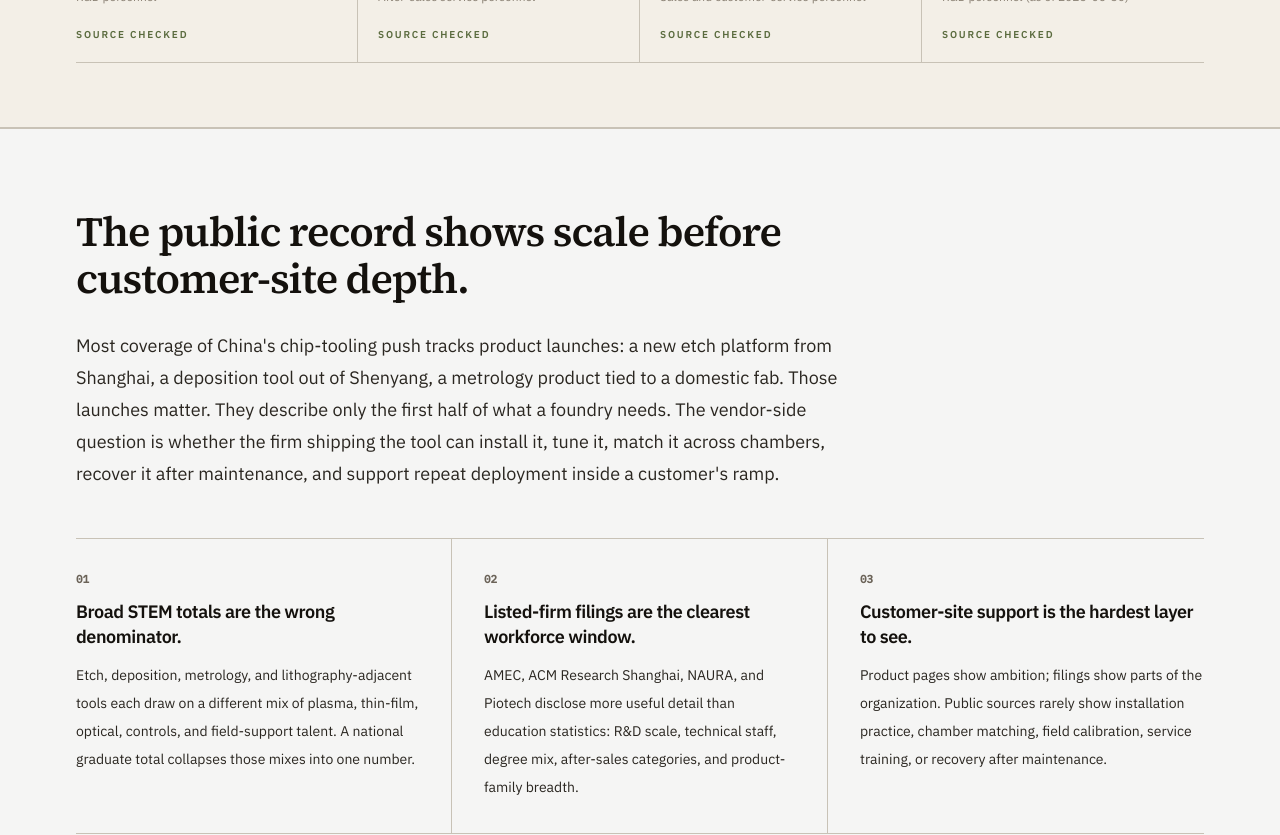
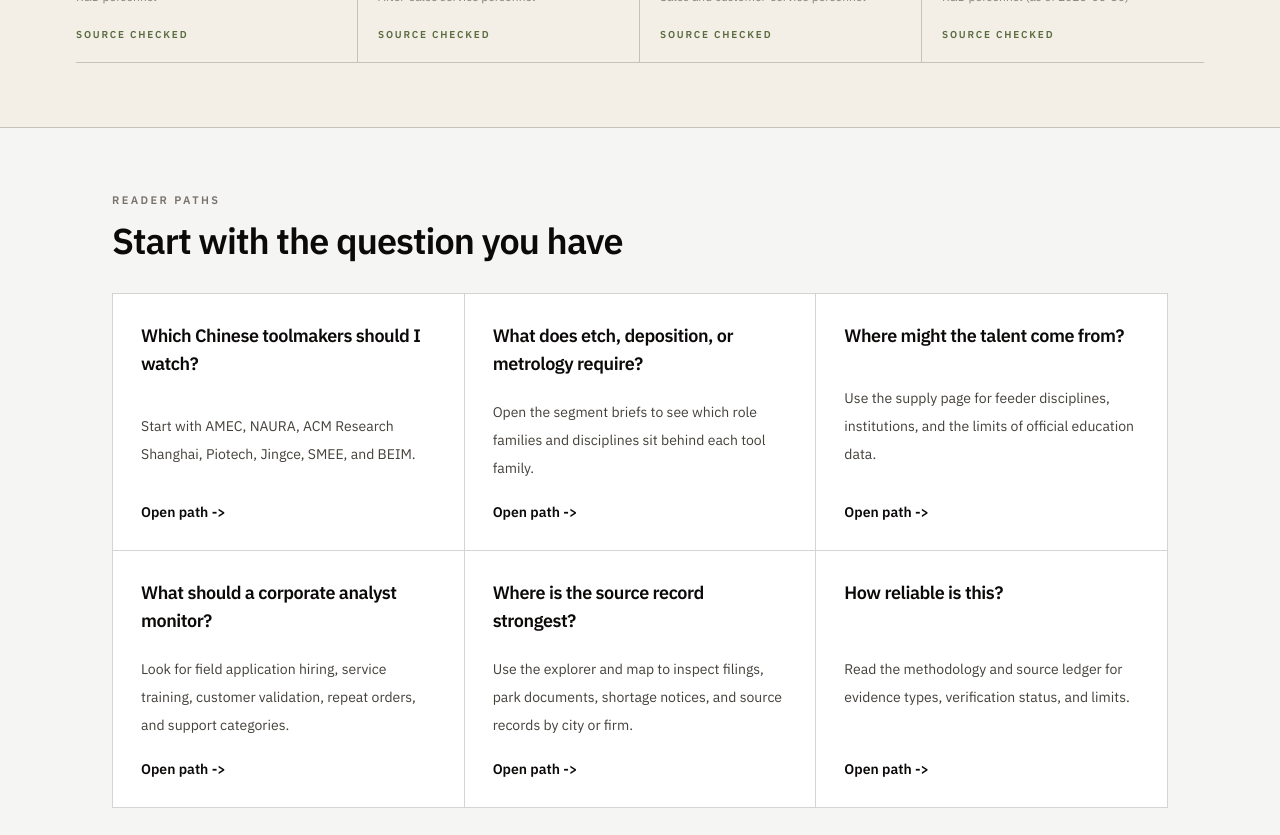
Before and after one commit to yippy141/china-semiconductor-tooling-talent-atlas, a Next.js app: page / in a window 1280 px wide. Shown: the part 720-1555 px from the top of the page. Built offline with nearby package versions, Linux system fonts and the light colour scheme.

Commit message:
Add answer paths

```diff
--- a/app/page.tsx
+++ b/app/page.tsx
@@ -6,6 +6,7 @@ import { DisciplineSegmentMatrix } from "@/components/atlas/discipline-segment-m
 import { FirmWorkforceChart } from "@/components/atlas/firm-workforce-chart";
 import { GlobalTalentContext } from "@/components/atlas/global-talent-context";
 import { LabToFabChain } from "@/components/atlas/lab-to-fab-chain";
+import { ReaderPaths } from "@/components/atlas/reader-paths";
 import { TheArgument } from "@/components/atlas/the-argument";
 import { ToolmakerFootprintGrid } from "@/components/atlas/toolmaker-footprint-grid";
 
@@ -110,6 +111,8 @@ export default function HomePage() {
         </div>
       </section>
 
+      <ReaderPaths />
+
       <TheArgument />
 
       <section className="mx-auto w-full max-w-6xl px-6 py-12 sm:px-10 sm:py-16 lg:px-12">
--- /dev/null
+++ b/components/atlas/reader-paths.tsx
@@ -0,0 +1,37 @@
+import Link from "next/link";
+import { readerPaths } from "@/data/editorial/reader-paths";
+
+export function ReaderPaths() {
+  return (
+    <section className="mx-auto w-full max-w-6xl px-6 py-12 sm:px-10 sm:py-16 lg:px-12">
+      <header className="max-w-3xl">
+        <p className="text-[11px] font-semibold uppercase tracking-[0.22em] text-stone-500">
+          Reader paths
+        </p>
+        <h2 className="mt-3 text-3xl font-semibold tracking-tight sm:text-4xl">
+          Start with the question you have
+        </h2>
+      </header>
+
+      <div className="mt-8 grid grid-cols-1 gap-px border border-stone-300 bg-stone-300 sm:grid-cols-2 lg:grid-cols-3">
+        {readerPaths.map((path) => (
+          <Link
+            key={path.question}
+            href={path.href}
+            className="group flex min-h-48 flex-col justify-between bg-white p-6 transition-colors hover:bg-stone-50 sm:p-7"
+          >
+            <span className="text-lg font-semibold tracking-tight text-stone-950">
+              {path.question}
+            </span>
+            <span className="mt-5 text-sm leading-7 text-stone-700">
+              {path.answer}
+            </span>
+            <span className="mt-5 text-sm font-semibold text-stone-950 underline-offset-4 group-hover:underline">
+              Open path -&gt;
+            </span>
+          </Link>
+        ))}
+      </div>
+    </section>
+  );
+}
--- /dev/null
+++ b/data/editorial/reader-paths.ts
@@ -0,0 +1,44 @@
+export type ReaderPath = {
+  question: string;
+  href: string;
+  answer: string;
+};
+
+export const readerPaths: ReaderPath[] = [
+  {
+    question: "Which Chinese toolmakers should I watch?",
+    href: "/firms",
+    answer:
+      "Start with AMEC, NAURA, ACM Research Shanghai, Piotech, Jingce, SMEE, and BEIM.",
+  },
+  {
+    question: "What does etch, deposition, or metrology require?",
+    href: "/segments/deposition",
+    answer:
+      "Open the segment briefs to see which role families and disciplines sit behind each tool family.",
+  },
+  {
+    question: "Where might the talent come from?",
+    href: "/supply",
+    answer:
+      "Use the supply page for feeder disciplines, institutions, and the limits of official education data.",
+  },
+  {
+    question: "What should a corporate analyst monitor?",
+    href: "/firms/amec",
+    answer:
+      "Look for field application hiring, service training, customer validation, repeat orders, and support categories.",
+  },
+  {
+    question: "Where is the source record strongest?",
+    href: "/explorer",
+    answer:
+      "Use the explorer and map to inspect filings, park documents, shortage notices, and source records by city or firm.",
+  },
+  {
+    question: "How reliable is this?",
+    href: "/methodology",
+    answer:
+      "Read the methodology and source ledger for evidence types, verification status, and limits.",
+  },
+];
```
